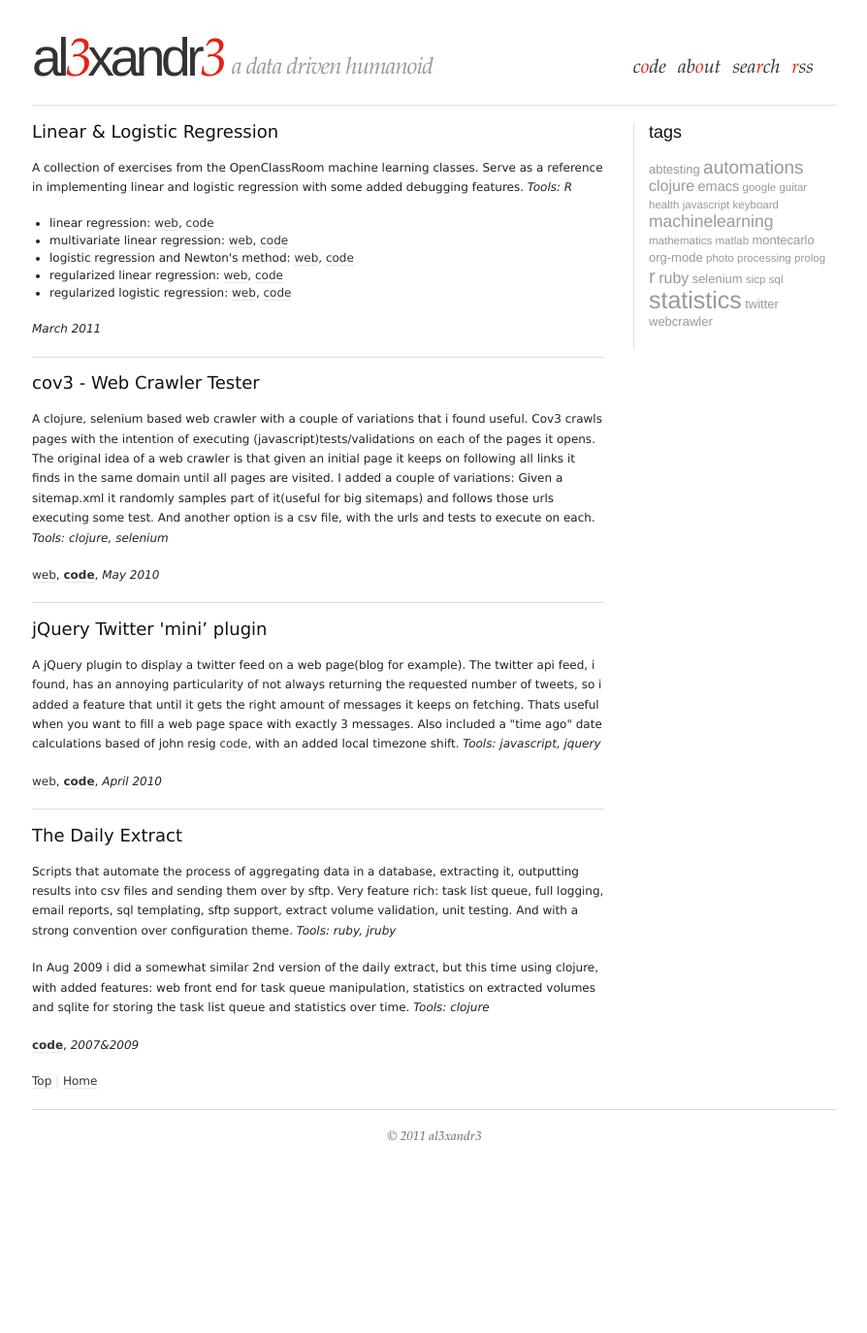
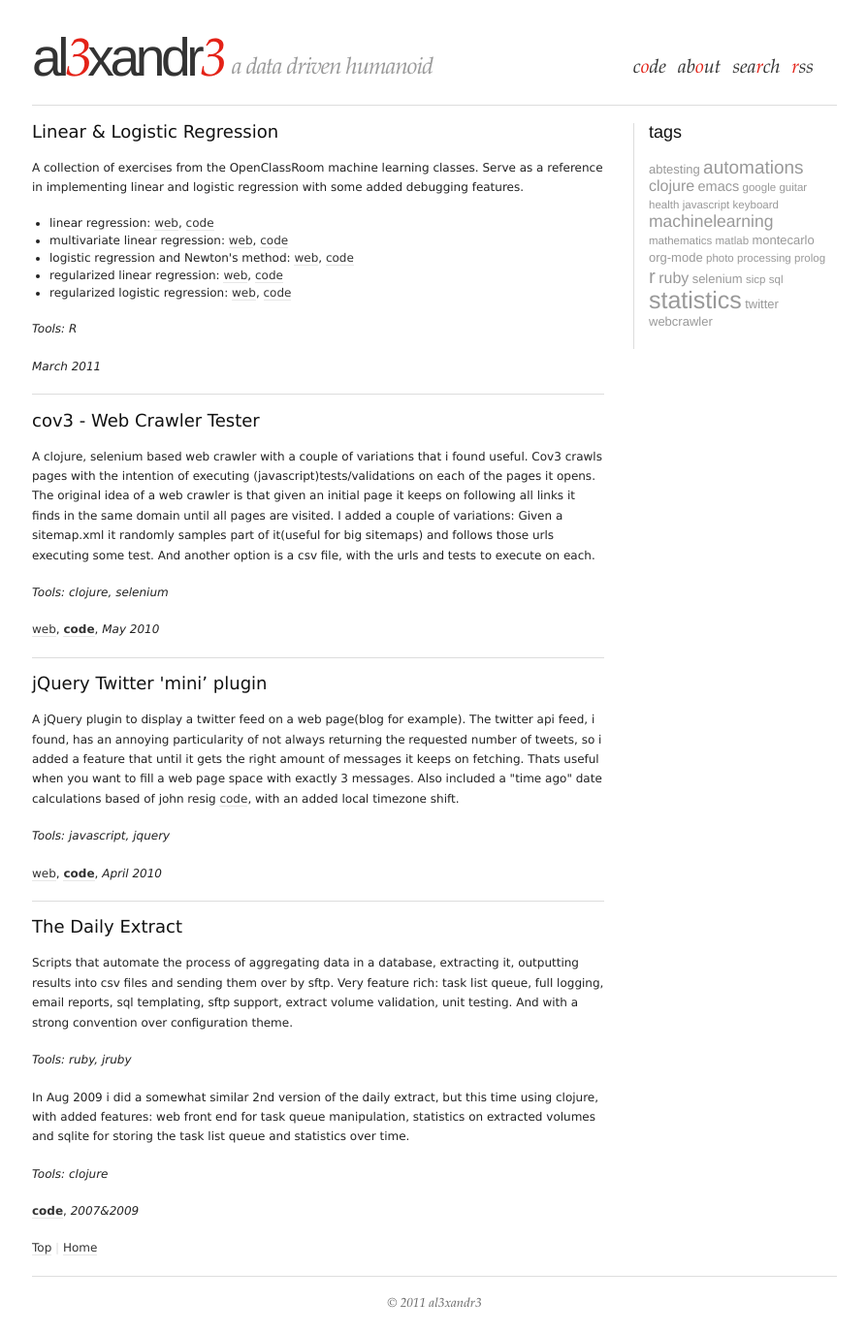
Before and after one commit to al3xandr3/al3xandr3.github.io, a Jekyll site: the page built from pages/code.html, in a window 1280 px wide. Shown: the whole page at 97% size, without its empty margins (172-1066 px from the left). Built offline with Jekyll 4.4.1, drawn with Linux system fonts in a browser that asks for light colours; before the commit the page ends 1204 px from its top, so only the background shows below that.

Commit message:
code page format

```diff
--- a/pages/code.html
+++ b/pages/code.html
@@ -7,14 +7,15 @@
 
 
 
-<div class="outline-3" id="outline-container-1">
+<div id="outline-container-1" class="outline-3">
 <h3 id="sec-1">Linear &amp; Logistic Regression </h3>
 <div class="outline-text-3" id="text-1">
 
 
 <p>
-A collection of exercises from the OpenClassRoom machine learning classes. Serve as a reference in implementing linear and logistic regression with some added debugging features. <i>Tools: R</i>
-</p><ul>
+A collection of exercises from the OpenClassRoom machine learning classes. Serve as a reference in implementing linear and logistic regression with some added debugging features.
+</p>
+<ul>
 <li>linear regression: <a href="http://al3xandr3.github.com/2011/02/24/ml-ex2-linear-regression.html">web</a>, <a href="https://github.com/al3xandr3/al3xandr3.github.com/blob/master/_org/posts/ml2.r">code</a>
 </li>
 <li>multivariate linear regression: <a href="http://al3xandr3.github.com/2011/03/08/ml-ex3.html">web</a>, <a href="https://github.com/al3xandr3/al3xandr3.github.com/blob/master/_org/posts/ml3.r">code</a>
@@ -27,7 +28,10 @@
 </li>
 </ul>
 
-<p><i>March 2011</i>
+<p><i>Tools: R</i>
+</p>
+<p>
+<i>March 2011</i>
 </p>
 
 <hr />
@@ -36,13 +40,15 @@
 
 </div>
 
-<div class="outline-3" id="outline-container-2">
+<div id="outline-container-2" class="outline-3">
 <h3 id="sec-2">cov3 - Web Crawler Tester </h3>
 <div class="outline-text-3" id="text-2">
 
 
 <p>
 A clojure, selenium based web crawler with a couple of variations that i found useful. Cov3 crawls pages with the intention of executing (javascript)tests/validations on each of the pages it opens. The original idea of a web crawler is that given an initial page it keeps on following all links it finds in the same domain until all pages are visited. I added a couple of variations: Given a sitemap.xml it randomly samples part of it(useful for big sitemaps) and follows those urls executing some test. And another option is a csv file, with the urls and tests to execute on each.
+</p>
+<p>
 <i>Tools: clojure, selenium</i>
 </p>
 <p>
@@ -55,7 +61,7 @@
 
 </div>
 
-<div class="outline-3" id="outline-container-3">
+<div id="outline-container-3" class="outline-3">
 <h3 id="sec-3">jQuery Twitter 'mini’ plugin </h3>
 <div class="outline-text-3" id="text-3">
 
@@ -63,6 +69,8 @@
 <p>
 A jQuery plugin to display a twitter feed on a web page(blog for example). The twitter api feed, i found, has an annoying particularity of not always returning the requested number of tweets, so i added a feature that until it gets the right amount of messages it keeps on fetching. Thats useful when you want to fill a web page space with exactly 3 messages.
 Also included a "time ago" date calculations based of john resig <a href="http://ejohn.org/blog/javascript-pretty-date/">code</a>, with an added local timezone shift.
+</p>
+<p>
 <i>Tools: javascript, jquery</i>
 </p>
 <p>
@@ -75,16 +83,22 @@
 
 </div>
 
-<div class="outline-3" id="outline-container-4">
+<div id="outline-container-4" class="outline-3">
 <h3 id="sec-4">The Daily Extract </h3>
 <div class="outline-text-3" id="text-4">
 
 
 <p>
-Scripts that automate the process of aggregating data in a database, extracting it, outputting results into csv files and sending them over by sftp. Very feature rich: task list queue, full logging, email reports, sql templating, sftp support, extract volume validation, unit testing. And with a strong convention over configuration theme. <i>Tools: ruby, jruby</i>
+Scripts that automate the process of aggregating data in a database, extracting it, outputting results into csv files and sending them over by sftp. Very feature rich: task list queue, full logging, email reports, sql templating, sftp support, extract volume validation, unit testing. And with a strong convention over configuration theme.
 </p>
 <p>
-In Aug 2009 i did a somewhat similar 2nd version of the daily extract, but this time using clojure, with added features: web front end for task queue manipulation, statistics on extracted volumes and sqlite for storing the task list queue and statistics over time. <i>Tools: clojure</i>
+<i>Tools: ruby, jruby</i>
+</p>
+<p>
+In Aug 2009 i did a somewhat similar 2nd version of the daily extract, but this time using clojure, with added features: web front end for task queue manipulation, statistics on extracted volumes and sqlite for storing the task list queue and statistics over time.
+</p>
+<p>
+<i>Tools: clojure</i>
 </p>
 <p>
 <a href="https://github.com/al3xandr3/daily-extract"><b>code</b></a>, <i>2007&amp;2009</i>
```
Also changed, not shown: _org/pages/code.org (+12 -3 lines).
